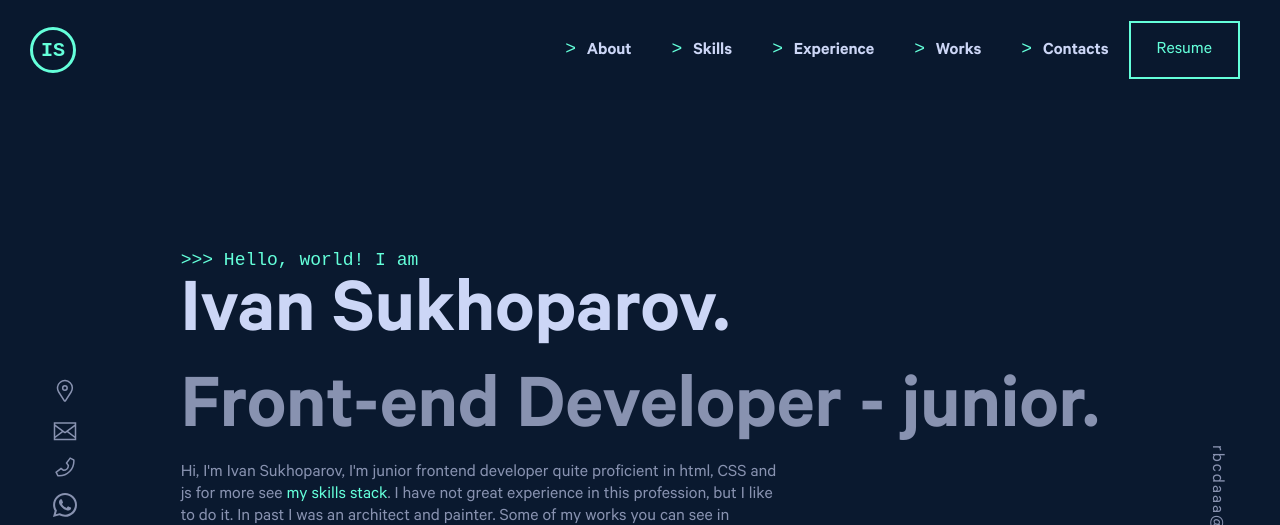
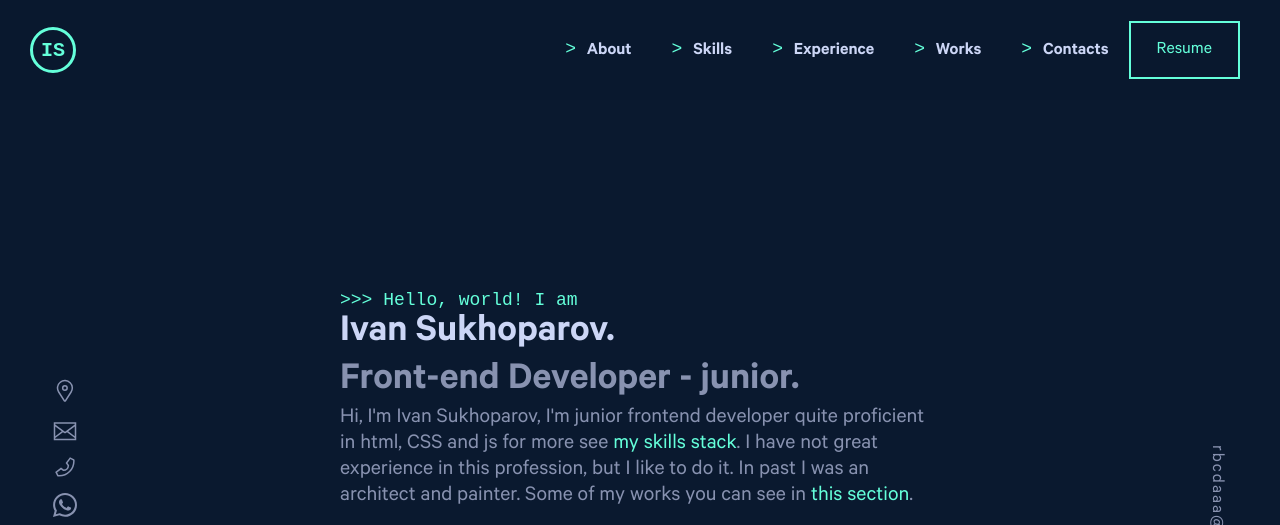
Before and after one commit to ivansukhoparov/019-06-personal-page, a website: page src/index.html in a window 1280 px wide. Shown: the top 525 px of the page. Drawn offline with nearby package versions, Linux system fonts and the light colour scheme; files that its build step writes are made by us from their sources.

Commit message:
fix: fix misspel in name of -greeting- block

```diff
--- a/src/index.html
+++ b/src/index.html
@@ -15,7 +15,7 @@
     </div>
 
     <div class="page__menu nav hidden">
-        <div class="nav__logo logo"><a href="#greating">IS</a></div>
+        <div class="nav__logo logo"><a href="#greeting">IS</a></div>
         <ol class="nav__list">
             <li class="nav__item">
                 <a class="nav__link" href="#about">About</a>
@@ -127,12 +127,12 @@
 
     </div>
 
-    <section id="greating" class="page__content page__content--greating greating hidden">
+    <section id="greeting" class="page__content page__content--greeting greeting hidden">
         <h2 class="visually-hidden">Introduction</h2>
         <p class="gearting__text special">>>> Hello, world! I am</p>
-        <p class="greating__name">Ivan Sukhoparov.</p>
-        <p class="greating__description">Front-end Developer - junior.</p>
-        <p class="gearting__text text">Hi, I'm Ivan Sukhoparov, I'm junior frontend developer quite proficient in
+        <p class="greeting__name">Ivan Sukhoparov.</p>
+        <p class="greeting__description">Front-end Developer - junior.</p>
+        <p class="greeting__text text">Hi, I'm Ivan Sukhoparov, I'm junior frontend developer quite proficient in
             html,
             CSS and js for more see <a class="link" href="">my skills stack</a>.
             I have not great experience in this profession, but I like to do it. In past I was an architect and
--- a/src/scss/blocks/greating.scss
+++ b/src/scss/blocks/greeting.scss
@@ -1,22 +1,22 @@
-.greating {}
+.greeting {}
 
-.gearting__text {
+.greeting__text {
     max-width: 600px;
     @include font-family-main;
-    font-size: 18px;
+    font-size: 22px;
     font-weight: 400;
 }
 
-.greating__name {
+.greeting__name {
     @include font-family-main;
-    font-size: 80px;
+    font-size: 40px;
     font-weight: 600;
     color: $text-light;
 }
 
-.greating__description {
+.greeting__description {
     @include font-family-main;
     font-weight: 600;
-    font-size: 80px;
+    font-size: 40px;
 
 }
--- a/src/scss/blocks/page.scss
+++ b/src/scss/blocks/page.scss
@@ -27,9 +27,9 @@
     display: flex;
     flex-direction: column;
     justify-content: center;
+    padding: 0 25px;
 
-
-    &--greating {
+    &--greeting {
         height: 100vh;
     }
 }
--- a/src/scss/style.scss
+++ b/src/scss/style.scss
@@ -11,7 +11,7 @@
 @import "blocks/intro.scss";
 @import "blocks/page.scss";
 @import "blocks/nav.scss";
-@import "blocks/greating.scss";
+@import "blocks/greeting.scss";
 @import "blocks/social.scss";
 @import "blocks/email.scss";
 @import "blocks/contacts.scss";
```
